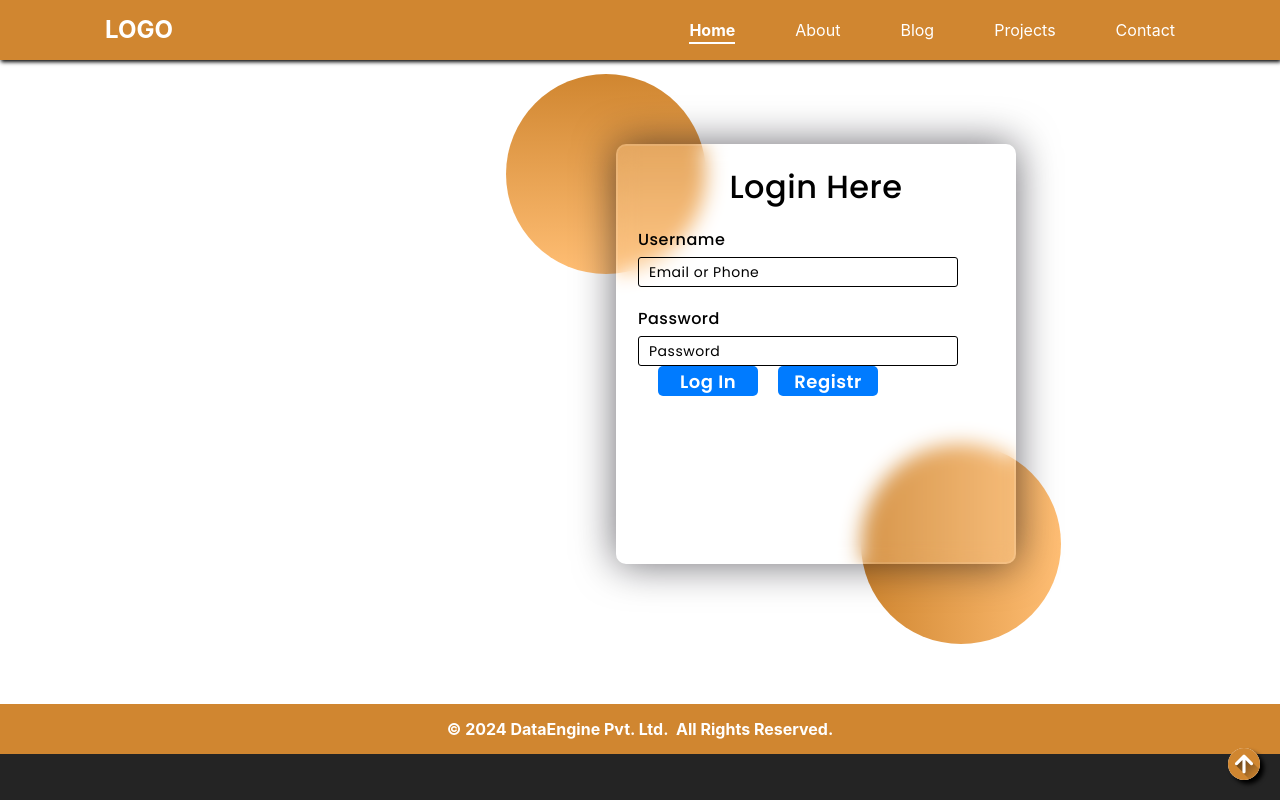
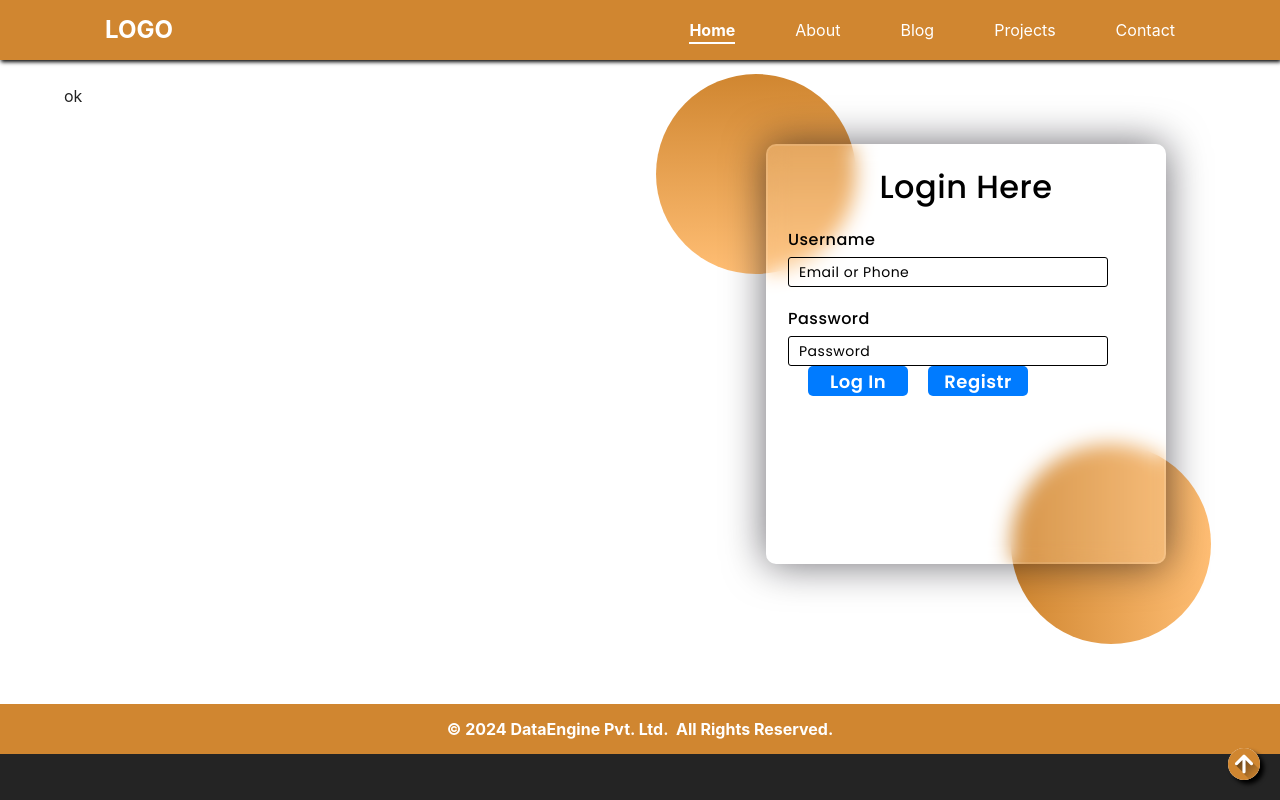
Before and after one commit to rahul-g-1997/MEE_TR_Frontend, a React (Vite) app: page / in a window 1280 px wide. Built offline with nearby package versions, Linux system fonts and the light colour scheme; what @react-pdf/renderer would draw is missing.

Commit message:
senting up home page

```diff
--- a/src/pages/home/Home.jsx
+++ b/src/pages/home/Home.jsx
@@ -3,10 +3,10 @@ import { Signin } from "../../components/index";
 
 export default function Home() {
   return (
-    <Container maxWidth="md" sx={{ marginTop: 3 }}>
+    <Container maxWidth="lg" sx={{ marginTop: 3 }}>
       <Grid container spacing={3}>
         <Grid item xs={12} md={6}>
-
+          ok
         </Grid>
         <Grid item xs={12} md={6}>
           <Signin />
```
